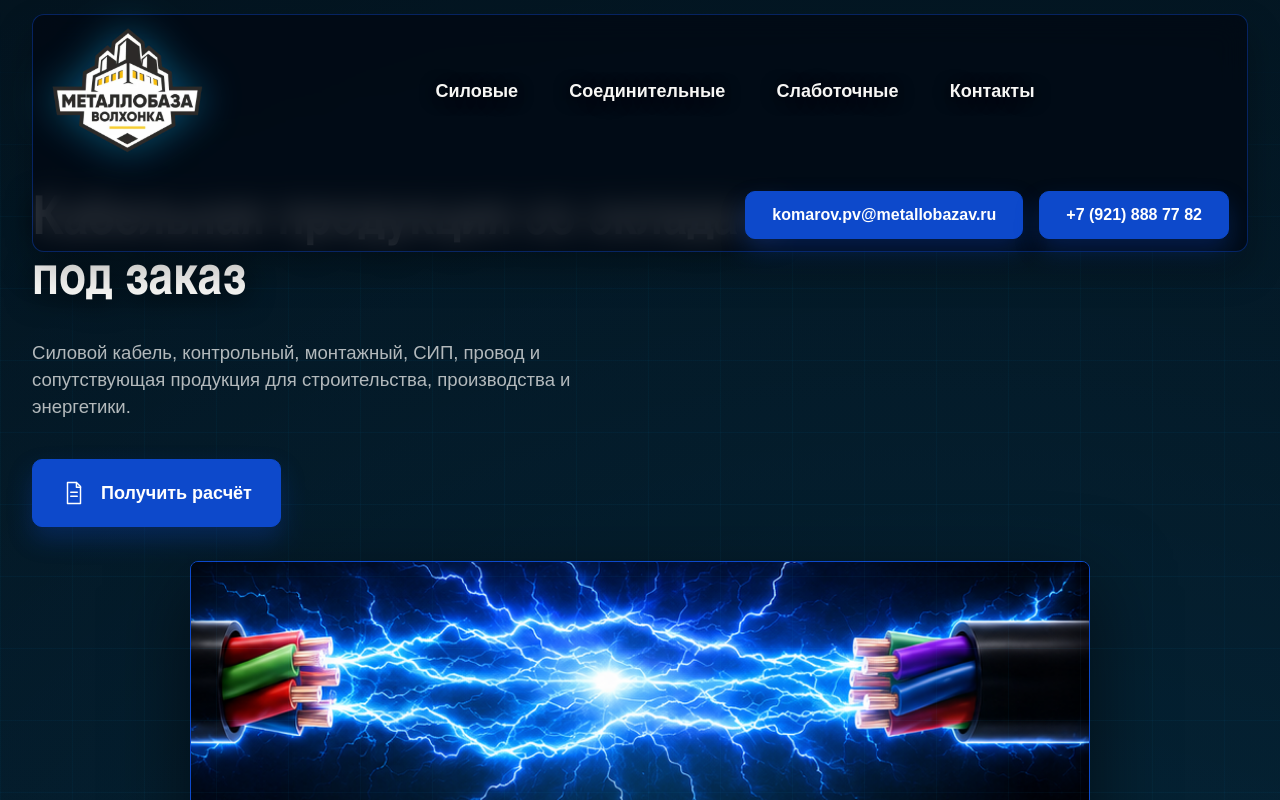
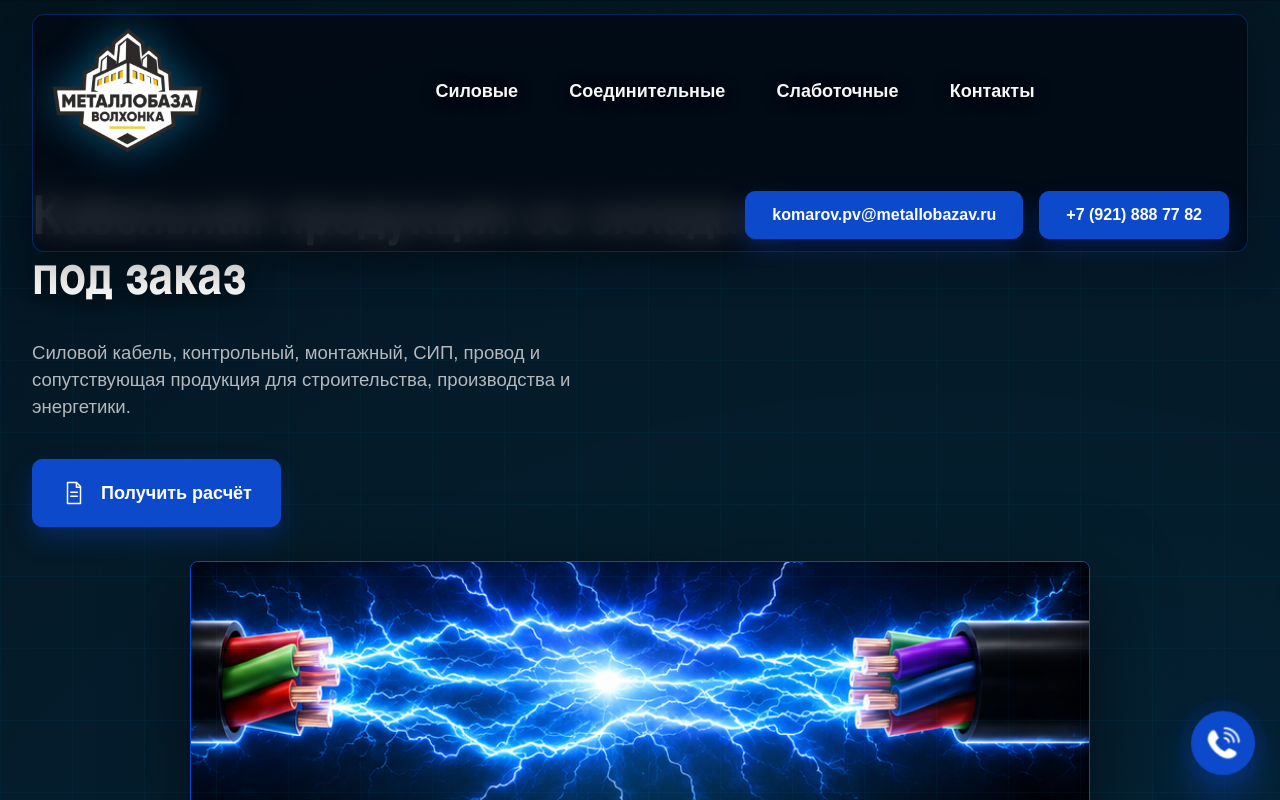
Before and after one commit to artofmarktg-a11y/cable, a Next.js app: page / in a window 1280 px wide. Shown: the top 800 px of the page. Built offline with nearby package versions, Linux system fonts and the light colour scheme.

Commit message:
Update mobile layout and request sections

```diff
--- /dev/null
+++ b/app/components/QuickCallButton.jsx
@@ -0,0 +1,7 @@
+export default function QuickCallButton() {
+  return (
+    <a className="quick-call-button" href="tel:+79218887782" aria-label="Позвонить +7 (921) 888 77 82">
+      <img src="/assets/quick-call-phone.png" alt="" aria-hidden="true" />
+    </a>
+  );
+}
--- a/app/globals.css
+++ b/app/globals.css
@@ -238,6 +238,107 @@ img {
   white-space: nowrap;
 }
 
+.quick-call-button {
+  position: fixed;
+  right: clamp(16px, 2vw, 28px);
+  bottom: clamp(16px, 2vw, 28px);
+  z-index: 45;
+  display: grid;
+  width: 62px;
+  height: 62px;
+  place-items: center;
+  border: 1px solid var(--button-blue);
+  border-radius: 50%;
+  background: var(--button-blue);
+  color: #ffffff;
+  box-shadow:
+    0 18px 34px rgba(13, 73, 203, 0.38),
+    0 0 0 0 rgba(13, 73, 203, 0.42);
+  animation: quick-call-pulse 1.9s ease-in-out infinite;
+}
+
+.quick-call-button::before {
+  position: absolute;
+  inset: -8px;
+  border: 1px solid rgba(13, 73, 203, 0.44);
+  border-radius: inherit;
+  content: "";
+  opacity: 0.65;
+  animation: quick-call-ring 1.9s ease-in-out infinite;
+}
+
+.quick-call-button img {
+  position: relative;
+  z-index: 1;
+  width: 34px;
+  height: 34px;
+  object-fit: contain;
+  filter: brightness(0) invert(1);
+  animation: quick-call-shake 2.8s ease-in-out infinite;
+}
+
+@keyframes quick-call-pulse {
+  0%,
+  100% {
+    transform: scale(1);
+    box-shadow:
+      0 18px 34px rgba(13, 73, 203, 0.38),
+      0 0 0 0 rgba(13, 73, 203, 0.42);
+  }
+
+  50% {
+    transform: scale(1.04);
+    box-shadow:
+      0 22px 40px rgba(13, 73, 203, 0.48),
+      0 0 0 14px rgba(13, 73, 203, 0);
+  }
+}
+
+@keyframes quick-call-ring {
+  0%,
+  100% {
+    transform: scale(0.9);
+    opacity: 0.65;
+  }
+
+  50% {
+    transform: scale(1.15);
+    opacity: 0;
+  }
+}
+
+@keyframes quick-call-shake {
+  0%,
+  78%,
+  100% {
+    transform: rotate(0deg);
+  }
+
+  82% {
+    transform: rotate(-10deg);
+  }
+
+  86% {
+    transform: rotate(10deg);
+  }
+
+  90% {
+    transform: rotate(-7deg);
+  }
+
+  94% {
+    transform: rotate(7deg);
+  }
+}
+
+@media (prefers-reduced-motion: reduce) {
+  .quick-call-button,
+  .quick-call-button::before,
+  .quick-call-button img {
+    animation: none;
+  }
+}
+
 .primary-button {
   width: fit-content;
   gap: 14px;
@@ -429,6 +530,7 @@ svg {
 
 .info-card h2 {
   margin: 18px 0 14px;
+  min-height: 47px;
   font-size: 18px;
   font-weight: 700;
   line-height: 1.3;
@@ -1405,6 +1507,13 @@ svg {
   color: var(--yellow);
 }
 
+.catalog-cta-icon {
+  width: 56px;
+  height: 56px;
+  object-fit: contain;
+  filter: brightness(0) saturate(100%) invert(75%) sepia(92%) saturate(1292%) hue-rotate(358deg) brightness(101%) contrast(105%);
+}
+
 .catalog-card h3,
 .catalog-cta h3 {
   margin: 0 0 12px;
@@ -1433,19 +1542,11 @@ svg {
 
 .catalog-cta > div {
   min-width: 0;
-  display: grid;
-  grid-template-columns: minmax(210px, 0.42fr) minmax(0, 1fr);
-  gap: 6px 22px;
-  align-items: center;
+  display: block;
 }
 
 .catalog-cta h3 {
-  grid-row: 1 / span 2;
-  margin: 0;
-}
-
-.catalog-cta p + p {
-  margin-top: 0;
+  margin: 0 0 8px;
 }
 
 .catalog-page {
@@ -1965,6 +2066,51 @@ svg {
 }
 
 @media (max-width: 820px) {
+  .site-page {
+    display: flex;
+    flex-direction: column;
+  }
+
+  .hero-section {
+    order: 1;
+  }
+
+  .catalog-section {
+    order: 2;
+  }
+
+  .task-section {
+    order: 3;
+  }
+
+  .advantages-section {
+    order: 4;
+  }
+
+  .responsibility-section {
+    order: 5;
+  }
+
+  .about-section {
+    order: 6;
+  }
+
+  .audience-section {
+    order: 7;
+  }
+
+  .order-section {
+    order: 8;
+  }
+
+  .request-section {
+    order: 9;
+  }
+
+  .contacts-section {
+    order: 10;
+  }
+
   .section-shell,
   .site-header {
     width: calc(100% - 32px);
@@ -1973,11 +2119,14 @@ svg {
 
   .site-header {
     grid-template-columns: 1fr auto;
-    gap: 16px;
+    gap: 10px;
+    width: calc(100% - 20px);
+    padding: 8px 10px;
+    border-radius: 10px;
   }
 
   .logo-link img {
-    width: 132px;
+    width: 108px;
   }
 
   .menu-toggle {
@@ -1989,13 +2138,13 @@ svg {
   .menu-button {
     position: relative;
     display: inline-flex;
-    width: 52px;
-    height: 52px;
+    width: 44px;
+    height: 44px;
     align-items: center;
     justify-content: center;
     align-self: center;
     border: 1px solid var(--button-blue);
-    border-radius: 10px;
+    border-radius: 8px;
     background: var(--button-blue);
     box-shadow: 0 12px 24px rgba(13, 73, 203, 0.28);
     cursor: pointer;
@@ -2016,11 +2165,11 @@ svg {
   }
 
   .menu-button::before {
-    transform: translateY(-8px);
+    transform: translateY(-7px);
   }
 
   .menu-button::after {
-    transform: translateY(8px);
+    transform: translateY(7px);
   }
 
   .menu-toggle:checked + .menu-button span {
@@ -2039,14 +2188,14 @@ svg {
     display: none;
     grid-column: 1 / -1;
     grid-template-columns: 1fr;
-    gap: 12px;
+    gap: 6px;
     justify-content: stretch;
-    padding: 16px;
+    padding: 10px 12px;
     border: 1px solid var(--line);
     border-radius: 8px;
     background: var(--panel-strong);
     white-space: normal;
-    font-size: 16px;
+    font-size: 14px;
     line-height: 1.25;
   }
 
@@ -2056,7 +2205,7 @@ svg {
 
   .main-nav a {
     min-width: 0;
-    padding: 10px 0;
+    padding: 7px 0;
     overflow-wrap: anywhere;
   }
 
@@ -2064,7 +2213,7 @@ svg {
     grid-column: 1 / -1;
     display: none;
     grid-template-columns: 1fr;
-    gap: 12px;
+    gap: 8px;
   }
 
   .menu-toggle:checked ~ .header-actions {
@@ -2073,16 +2222,17 @@ svg {
 
   .contact-pill {
     width: 100%;
-    padding: 0 18px;
+    min-height: 42px;
+    padding: 0 12px;
     min-width: 0;
-    font-size: 14px;
+    font-size: 13px;
     text-align: center;
     white-space: normal;
     overflow-wrap: anywhere;
   }
 
   .hero-section {
-    padding-top: 104px;
+    padding-top: 112px;
   }
 
   .about-section,
@@ -2336,7 +2486,31 @@ svg {
   }
 
   .benefit-grid {
-    grid-template-columns: 1fr;
+    grid-template-columns: repeat(2, minmax(0, 1fr));
+    gap: 10px;
+  }
+
+  .info-card {
+    aspect-ratio: 1 / 1;
+    min-height: 0;
+    padding: 12px;
+  }
+
+  .info-card svg {
+    width: 30px;
+    height: 30px;
+  }
+
+  .info-card h2 {
+    margin: 10px 0 6px;
+    min-height: 34px;
+    font-size: 14px;
+    line-height: 1.18;
+  }
+
+  .info-card p {
+    font-size: 11px;
+    line-height: 1.25;
   }
 
   .hit-card,
@@ -2353,17 +2527,33 @@ svg {
 
   .catalog-card > img {
     min-height: 0;
-    height: 220px;
+    height: 150px;
     object-fit: cover;
   }
 
   .catalog-card-body {
-    grid-template-columns: 56px 1fr;
+    grid-template-columns: 42px 1fr;
+    gap: 12px;
+    padding: 16px;
+  }
+
+  .catalog-card svg {
+    width: 42px;
+    height: 42px;
+  }
+
+  .catalog-card h3 {
+    margin-bottom: 6px;
+    font-size: 19px;
+  }
+
+  .catalog-card p {
+    font-size: 13px;
+    line-height: 1.35;
   }
 
   .catalog-card-arrow {
-    grid-column: 2;
-    justify-self: end;
+    display: none;
   }
 
   .catalog-cta .primary-button {
@@ -2415,6 +2605,7 @@ svg {
   .product-card {
     min-height: 270px;
     grid-template-rows: auto 112px auto auto auto;
+    gap: 12px;
     padding: 14px;
   }
 
@@ -2424,6 +2615,19 @@ svg {
 
   .product-card strong {
     font-size: 19px;
+  }
+
+  .product-card span {
+    font-size: 13px;
+  }
+
+  .product-card em {
+    font-size: 14px;
+    line-height: 1.35;
+  }
+
+  .product-card small {
+    font-size: 15px;
   }
 
   .product-modal-backdrop {
--- a/app/page.jsx
+++ b/app/page.jsx
@@ -2,6 +2,7 @@
 
 import { useState } from "react";
 import LeadModal from "./components/LeadModal";
+import QuickCallButton from "./components/QuickCallButton";
 
 const navItems = [
   { href: "/catalog?type=power", label: "Силовые" },
@@ -605,17 +606,7 @@ function RequestSection() {
           <h2 id="request-title">
             Мы не ограничиваемся каталогом и не продаем «что есть» — мы подбираем кабель под вашу задачу.
           </h2>
-          <p>
-            Расскажите про свой проект: что нужно подключить, какие условия на объекте, какая нагрузка планируется и какие требования важны. Мы разберём задачу и подберём кабель, который действительно подходит — по характеристикам, условиям эксплуатации и бюджету.
-          </p>
-          <div className="request-points" aria-label="Преимущества заявки">
-            {["Подбор по ТЗ", "Поможем с аналогами", "Ответим в течении 30 мин."].map((item) => (
-              <span key={item}>
-                <Icon name="bolt" />
-                {item}
-              </span>
-            ))}
-          </div>
+          <p>Расскажите про свой проект или отправьте тех. документацию.</p>
         </div>
 
         <form
@@ -850,28 +841,23 @@ function CatalogSection({ onLeadRequest }) {
         </div>
 
         <div className="catalog-cta" id="request">
-          <Icon name="doc" />
+          <img className="catalog-cta-icon" src="/assets/request-warning.png" alt="" aria-hidden="true" />
           <div>
             <h3>Не нашли нужный кабель?</h3>
-            <p>
-              Если вы не нашли нужный кабель на сайте - отправьте заявку и мы подберем нужную позицию по вашим параметрам.
-            </p>
-            <p>
-              Мы поставляем как популярные, так и позиции по индивидуальным запросам клиентов. Поможем подобрать нужное сечение, конструкцию и исполнение под ваши конкретные технические требования.
-            </p>
+            <p>Отправьте заявку и мы подберем нужную позицию по вашим параметрам.</p>
           </div>
           <button
             className="primary-button compact"
             type="button"
             onClick={() =>
               onLeadRequest({
-                title: "Нет нужного кабеля",
+                title: "Оставьте заявку",
                 source: "Блок каталог на главной",
                 details: "Посетитель не нашёл нужный кабель на сайте.",
               })
             }
           >
-            Нет нужного кабеля
+            Оставьте заявку
           </button>
         </div>
       </div>
@@ -895,6 +881,7 @@ export default function HomePage() {
       <OrderSection />
       <RequestSection />
       <ContactsSection />
+      <QuickCallButton />
       <LeadModal lead={leadModal} onClose={() => setLeadModal(null)} />
     </main>
   );
```
Also changed, not shown: app/catalog/page.jsx (+6 -9 lines), public/assets/quick-call-phone.png (added), public/assets/request-warning.png (added).
